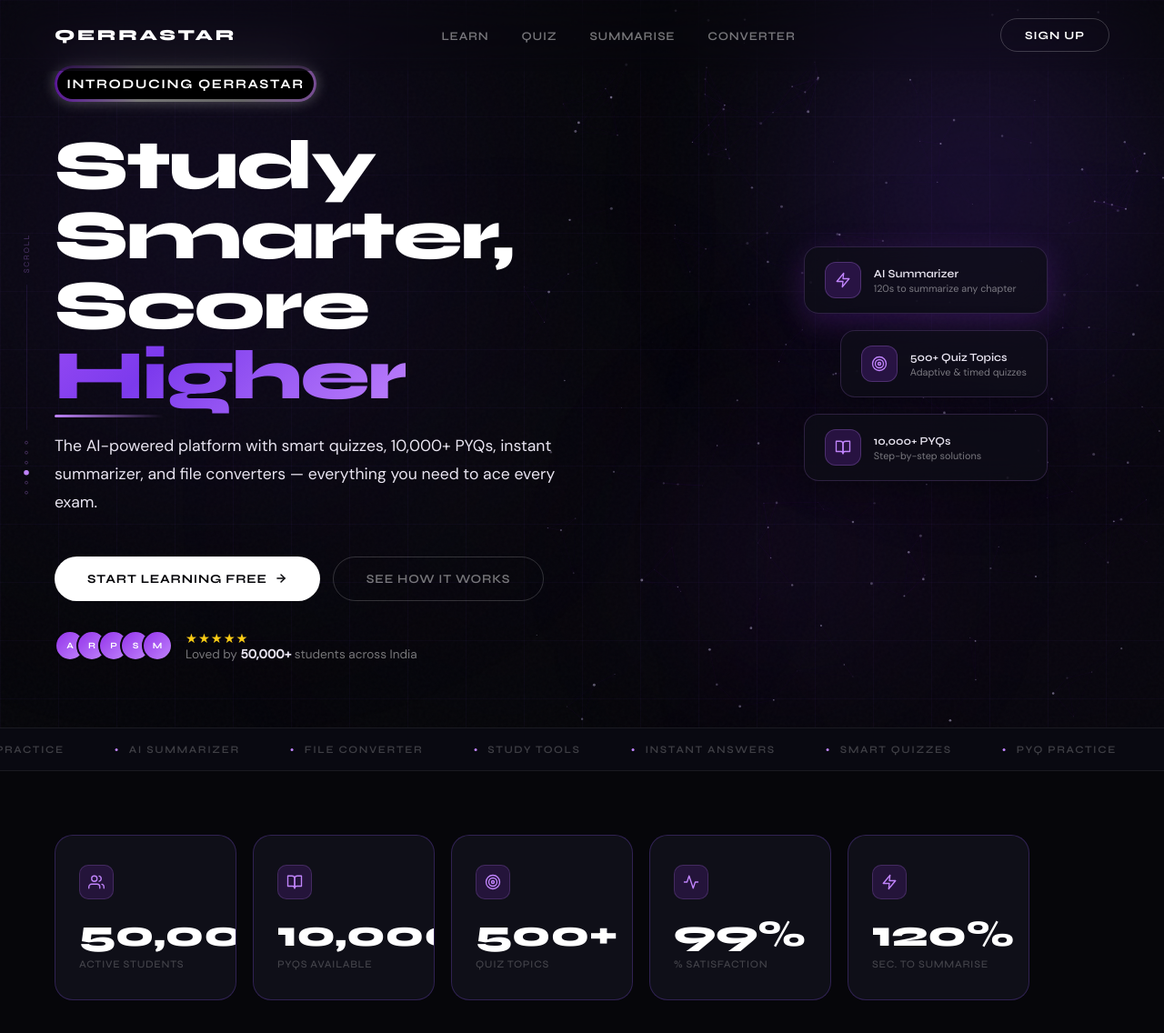
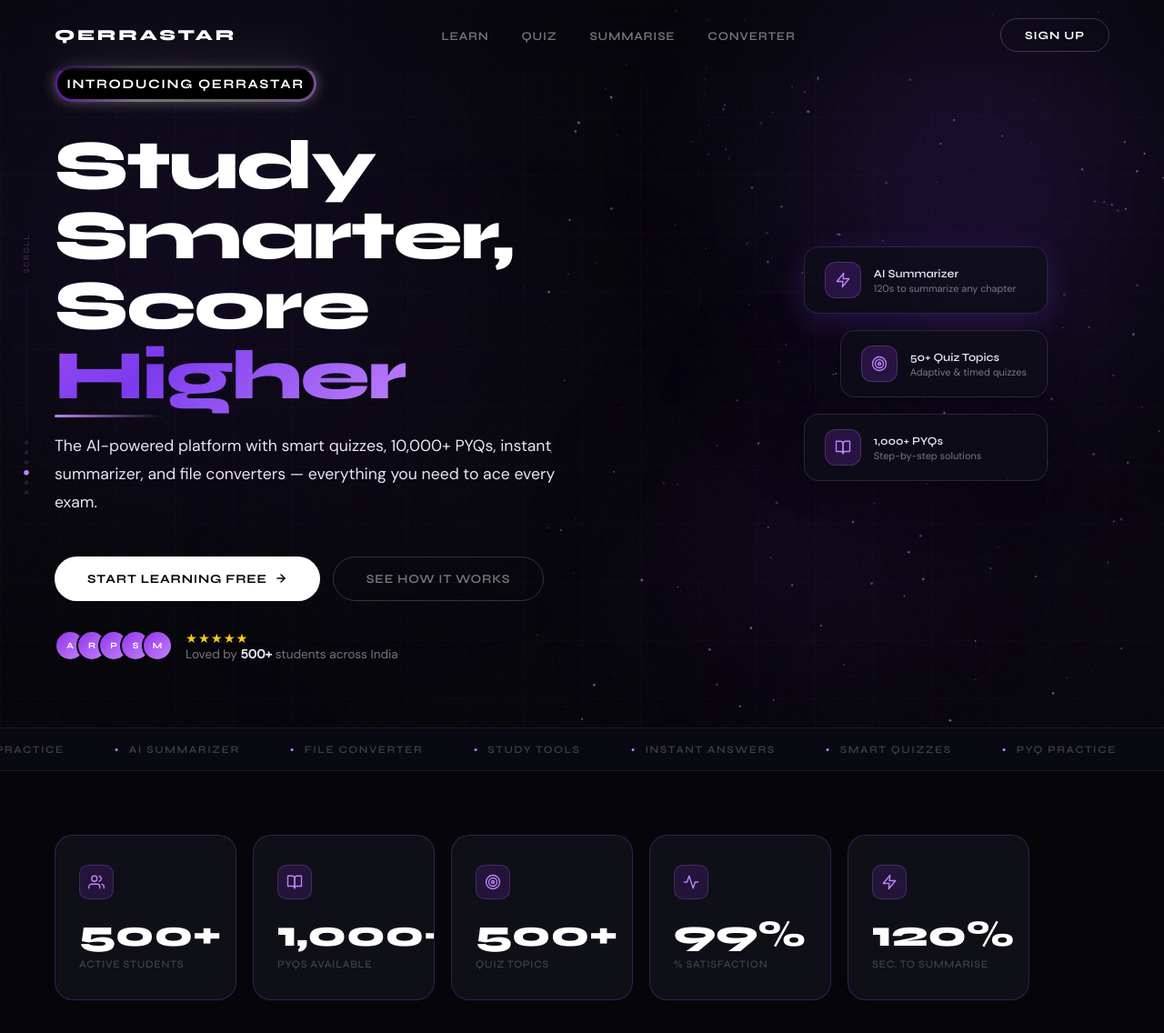
Before and after one commit to SaikatxAlpha/SmartLearn, a Flask app: page / in a window 1280 px wide. Shown: the top 1136 px of the page at 91% size. Run offline with Flask 3, Linux system fonts and the light colour scheme.

Commit message:
Changes For Index

```diff
--- a/templates/index.html
+++ b/templates/index.html
@@ -2179,7 +2179,7 @@
         </div>
         <div>
           <div class="sp-stars">★★★★★</div>
-          <div class="sp-text">Loved by <strong>50,000+</strong> students across India</div>
+          <div class="sp-text">Loved by <strong>500+</strong> students across India</div>
         </div>
       </div>
     </div>
@@ -2200,7 +2200,7 @@
             <circle cx="12" cy="12" r="2" />
           </svg></div>
         <div>
-          <div class="hf-text">500+ Quiz Topics</div>
+          <div class="hf-text">50+ Quiz Topics</div>
           <div class="hf-sub">Adaptive & timed quizzes</div>
         </div>
       </div>
@@ -2210,7 +2210,7 @@
             <path d="M22 3h-6a4 4 0 0 0-4 4v14a3 3 0 0 1 3-3h7z" />
           </svg></div>
         <div>
-          <div class="hf-text">10,000+ PYQs</div>
+          <div class="hf-text">1,000+ PYQs</div>
           <div class="hf-sub">Step-by-step solutions</div>
         </div>
       </div>
@@ -2245,7 +2245,7 @@
             <path d="M23 21v-2a4 4 0 0 0-3-3.87" />
             <path d="M16 3.13a4 4 0 0 1 0 7.75" />
           </svg></div>
-        <div class="sc-num" data-target="50000">0</div>
+        <div class="sc-num" data-target="500">0</div>
         <div class="sc-label">Active Students</div>
       </div>
       <div class="stat-card">
@@ -2253,7 +2253,7 @@
             <path d="M2 3h6a4 4 0 0 1 4 4v14a3 3 0 0 0-3-3H2z" />
             <path d="M22 3h-6a4 4 0 0 0-4 4v14a3 3 0 0 1 3-3h7z" />
           </svg></div>
-        <div class="sc-num" data-target="10000">0</div>
+        <div class="sc-num" data-target="1000">0</div>
         <div class="sc-label">PYQs Available</div>
       </div>
       <div class="stat-card">
```
Also changed, not shown: 1 other file.
